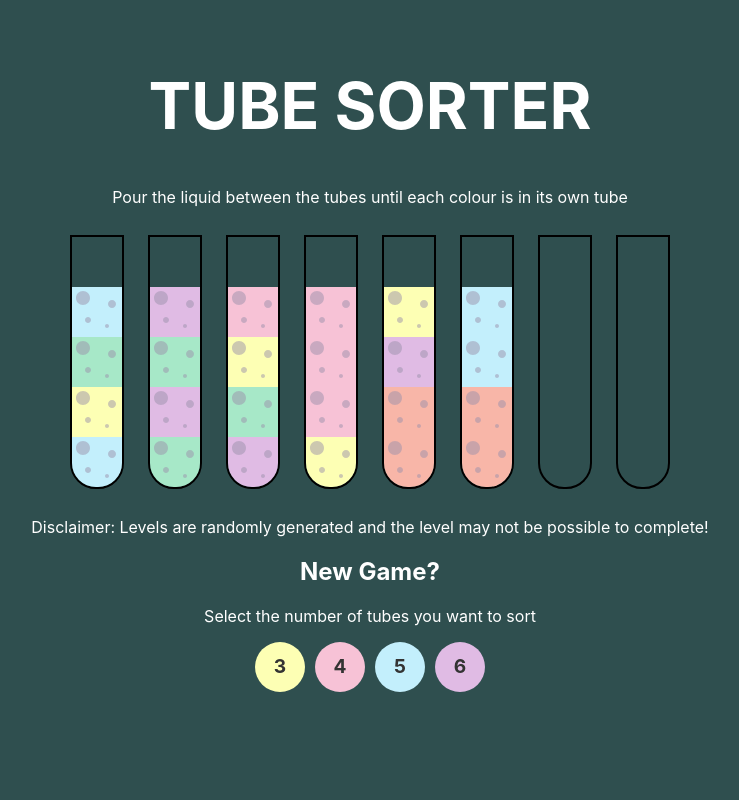
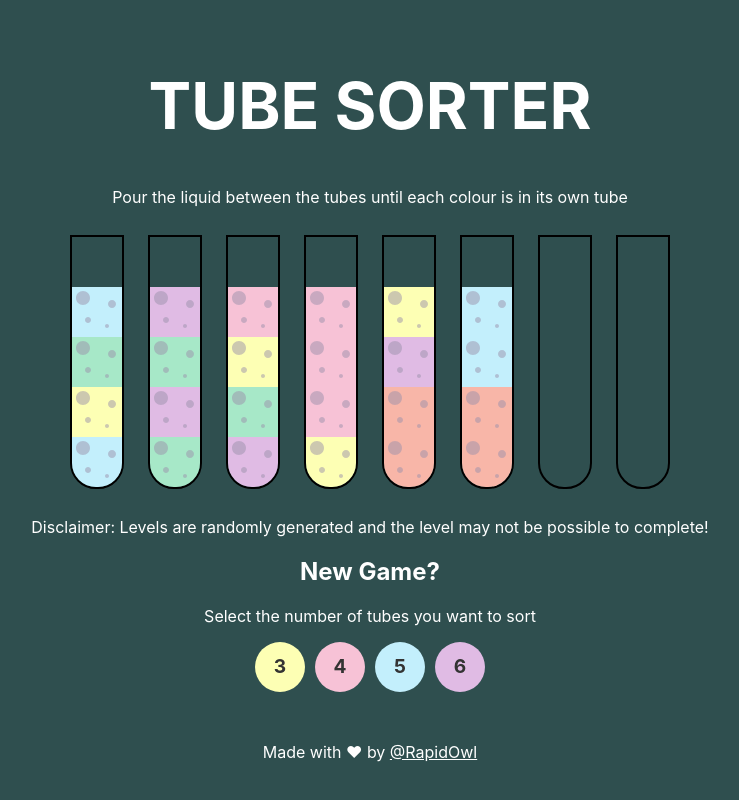
Before and after one commit to RapidOwl/tube-sorter, a Svelte app: page / in a window 1280 px wide. Shown: the whole page, without its empty margins (270-1009 px from the left). Built offline with nearby package versions, Linux system fonts and the light colour scheme.

Commit message:
Added footer

```diff
--- a/src/App.svelte
+++ b/src/App.svelte
@@ -127,6 +127,7 @@
 			{/if}
 		{/each}
 	</div>
+	<footer>Made with ♥ by <a href="https://twitter.com/RapidOwl" target="_blank">@RapidOwl</a></footer>
 	<!-- <pre style="white-space: pre-wrap;">
 		{JSON.stringify(tubes)}
 	</pre> -->
@@ -145,6 +146,11 @@
 		text-transform: uppercase;
 		font-size: 4em;
 		font-weight: bold;
+	}
+
+	a {
+		color: white;
+		text-decoration: underline;
 	}
 
 	.tube-rack {
@@ -206,6 +212,10 @@
 		background-color: #e0bbe4;
 	}
 
+	footer {
+		margin-top: 50px;
+	}
+
 	@media (min-width: 640px) {
 		main {
 			max-width: none;
```
